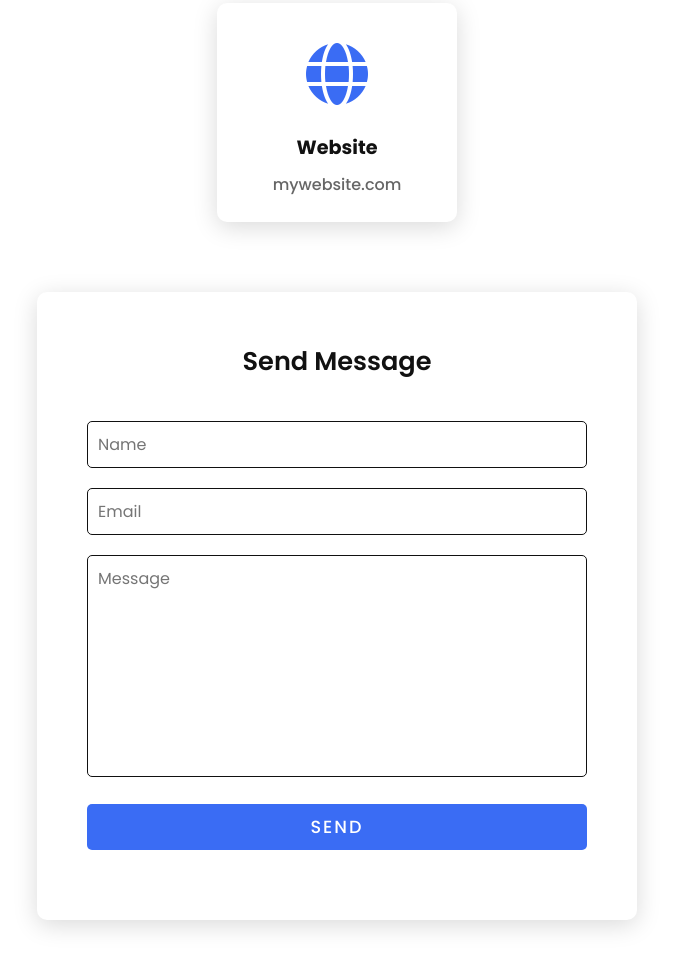
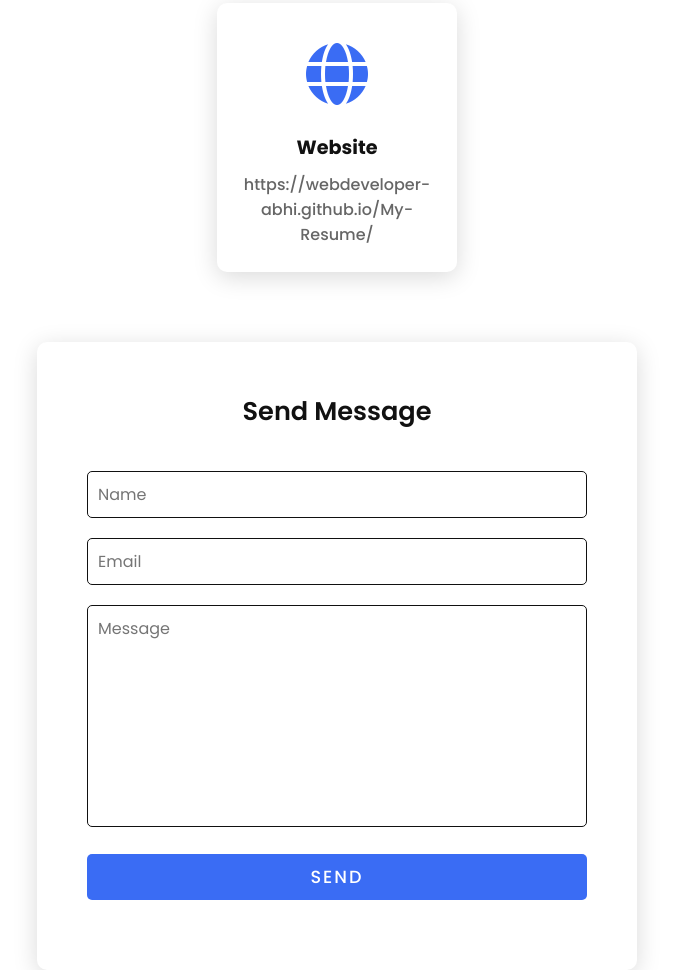
Before and after one commit to webdeveloper-abhi/My-Resume, a plain HTML site: page index.html in a window 1280 px wide. Shown: the part 5706-6676 px from the top of the page, without its empty margins (303-976 px from the left). Drawn offline with Linux system fonts and the light colour scheme.

Commit message:
Update index.html

```diff
--- a/index.html
+++ b/index.html
@@ -310,7 +310,7 @@
             </div>
             <div class="info">
               <h3>Website</h3>
-              <span>mywebsite.com</span>
+              <span>https://webdeveloper-abhi.github.io/My-Resume/</span>
             </div>
           </div>
         </div>
```
